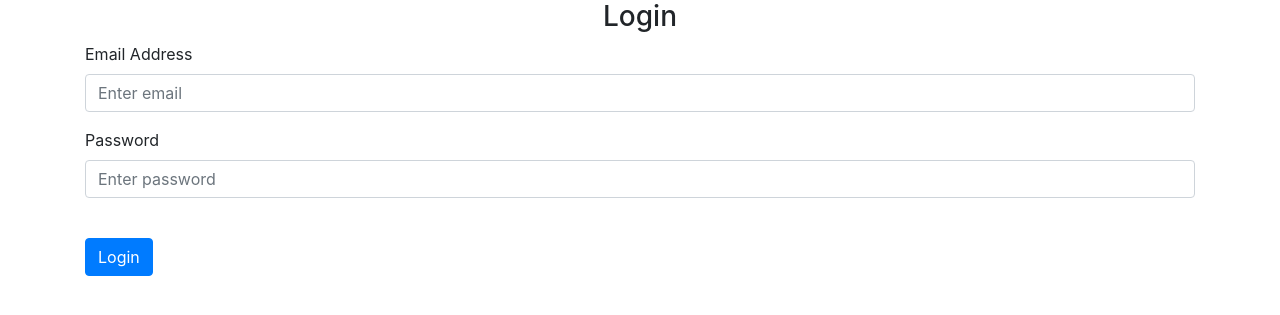
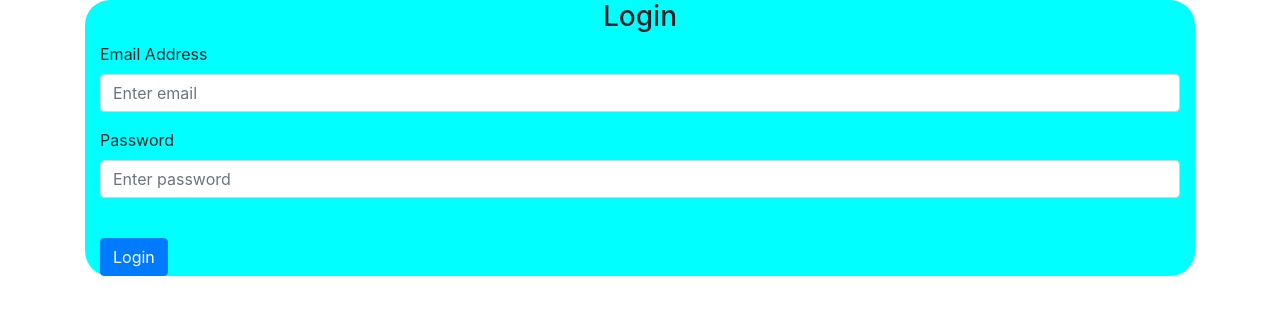
Before and after one commit to patrickrop-cloud/My-Notes-App, a Flask app: page /login in a window 1280 px wide. Shown: the part 56-371 px from the top of the page. Run offline with Flask 2, Linux system fonts and the light colour scheme; some libraries are stand-ins or nearby versions.

Commit message:
add styling to login page

```diff
--- a/app/templates/base.html
+++ b/app/templates/base.html
@@ -27,7 +27,7 @@
       >
         <span class="navbar-toggler-icon"></span>
       </button>
-      <div class="collapse navbar-collapse" id="navbar" style="background-color: rgb(97, 105, 105)5)5); color: white;">
+      <div class="collapse navbar-collapse" id="navbar" (style="background-color: rgb(97, 105, 105)5)5); color: white;")>
         <div class="navbar-nav">
           {% if user.is_authenticated %}
           <a class="nav-item nav-link" id="home" href="/">Home</a>
--- a/app/templates/login.html
+++ b/app/templates/login.html
@@ -1,5 +1,6 @@
 {% extends "base.html" %} {% block title %}Login{% endblock %} {% block content
     %}
+    <div class="container" style="background-color: aqua; border-radius: 25px;">
       <form method="POST">
         <h3 align="center">Login</h3>
         <div class="form-group">
@@ -25,4 +26,6 @@
         <br />
         <button type="submit" class="btn btn-primary">Login</button>
       </form>
+    </div>
+
     {% endblock %}
```
Also changed, not shown: app/database.db. Lines whose indentation alone changed are shown as unchanged.
